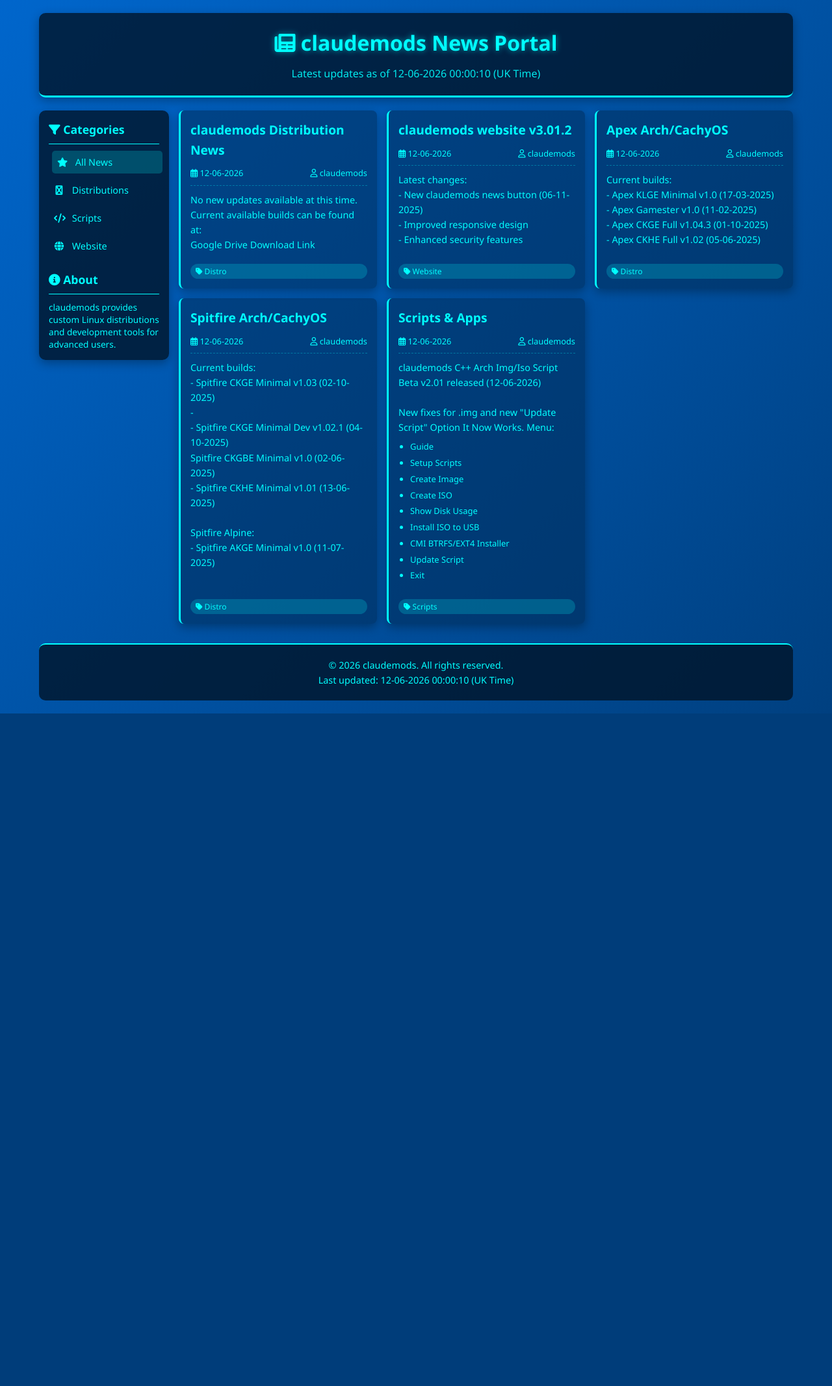
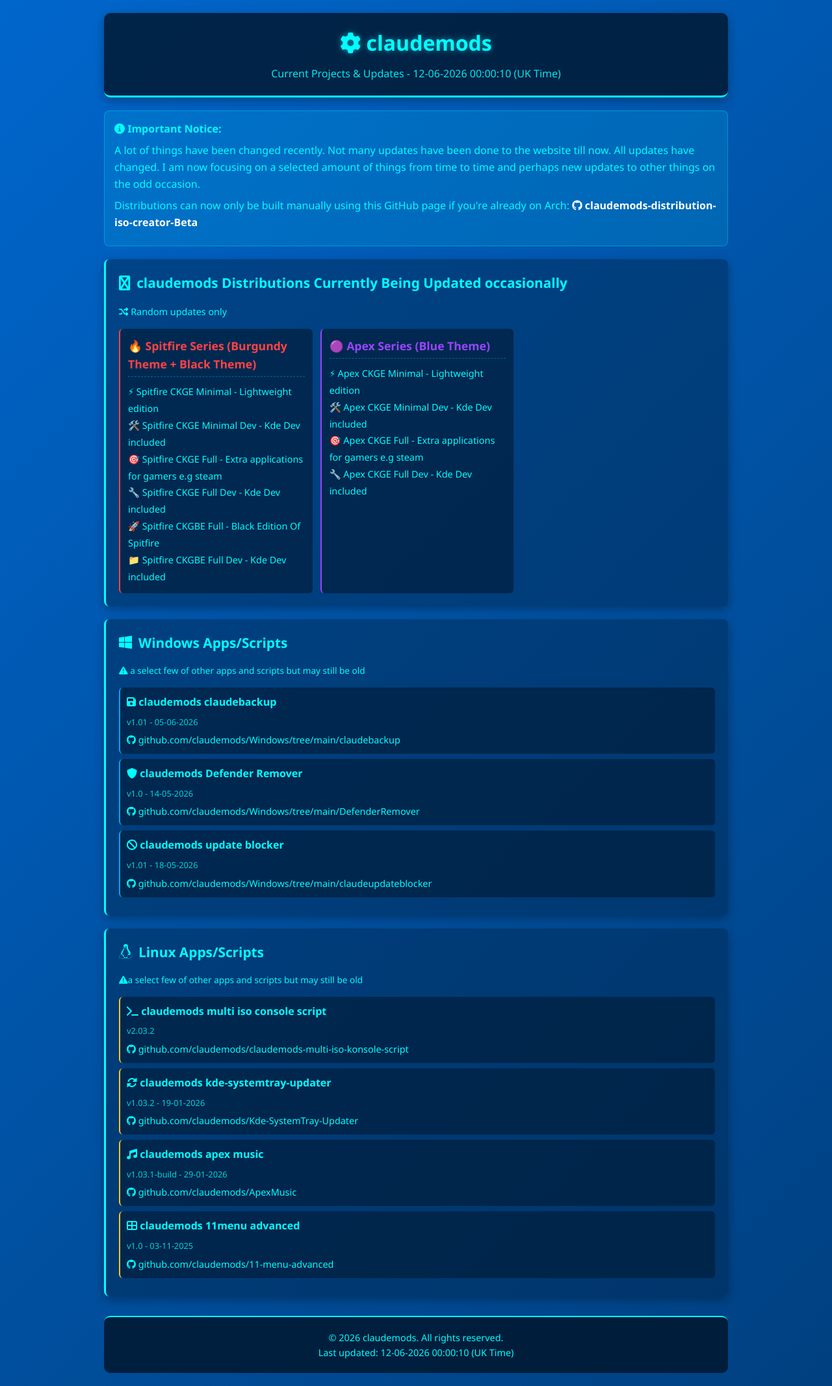
Before and after one commit to claudemods/claudemodsreloaded-website, a PHP site: page /claudemodsnews.php in a window 1280 px wide. Shown: the whole page at 65% size. Before the commit the page ends 1098 px from the top, so only its background shows below. Run offline with PHP 8.4, Linux system fonts and the light colour scheme.

Commit message:
Add files via upload

```diff
--- a/claudemodsnews.php
+++ b/claudemodsnews.php
@@ -1,58 +1,9 @@
 <?php
-# v1.01 26-07-2025
-# ui created its cool
-# img arch iso creator is working now
-# added youtube background audio
+# v1.02 11-06-2026
+# ui updated - simplified to focus on current projects
+# kept youtube background audio
+# removed news categories, now showing current focus and distributions only
 date_default_timezone_set('Europe/London');
-
-$news_items = [
-    [
-        'title' => 'claudemods Distribution News',
-        'content' => 'No new updates available at this time. Current available builds can be found at:
-        <a href="https://drive.google.com/drive/folders/1PsEbYVgRC8RP8SX7nfJle6CM4OjeK9HJ" target="_blank" style="color: #00ffff;">Google Drive Download Link</a>',
-        'date' => date('d-m-Y'),
-        'author' => 'claudemods',
-        'category' => 'distro'
-    ],
-    [
-        'title' => 'claudemods website v3.01.2',
-        'content' => 'Latest changes:
-        - New claudemods news button (06-11-2025)
-        - Improved responsive design
-        - Enhanced security features',
-        'date' => date('d-m-Y'),
-        'author' => 'claudemods',
-        'category' => 'website'
-    ],
-    [
-        'title' => 'Apex Arch/CachyOS',
-        'content' => 'Current builds:
-        - Apex KLGE Minimal v1.0 (17-03-2025)
-        - Apex Gamester v1.0 (11-02-2025)
-        - Apex CKGE Full v1.04.3 (01-10-2025)
-        - Apex CKHE Full v1.02 (05-06-2025)',
-        'date' => date('d-m-Y'),
-        'author' => 'claudemods',
-        'category' => 'distro'
-    ],
-    [
-        'title' => 'Spitfire Arch/CachyOS',
-        'content' => 'Current builds:<br>- Spitfire CKGE Minimal v1.03 (02-10-2025)<br>- <br>- Spitfire CKGE Minimal Dev v1.02.1 (04-10-2025)<br> Spitfire CKGBE Minimal v1.0 (02-06-2025)<br>- Spitfire CKHE Minimal v1.01 (13-06-2025)<br><br>Spitfire Alpine:<br>- Spitfire AKGE Minimal v1.0 (11-07-2025)',
-        'date' => date('d-m-Y'),
-        'author' => 'claudemods',
-        'category' => 'distro'
-    ],
-    [
-        'title' => 'Scripts & Apps',
-        'content' => 'claudemods C++ Arch Img/Iso Script Beta v2.01 released (' . date('d-m-Y') . ')<br><br>New fixes for .img and new "Update Script" Option It Now Works. Menu:<br><ul><li>Guide</li><li>Setup Scripts</li><li>Create Image</li><li>Create ISO</li><li>Show Disk Usage</li><li>Install ISO to USB</li><li>CMI BTRFS/EXT4 Installer</li><li>Update Script</li><li>Exit</li></ul>',
-        'date' => date('d-m-Y'),
-        'author' => 'claudemods',
-        'category' => 'scripts'
-    ]
-];
-
-// Get current category from URL or default to 'all'
-$current_category = isset($_GET['category']) ? $_GET['category'] : 'all';
 ?>
 
 <!DOCTYPE html>
@@ -60,7 +11,7 @@ $current_category = isset($_GET['category']) ? $_GET['category'] : 'all';
 <head>
     <meta charset="UTF-8">
     <meta name="viewport" content="width=device-width, initial-scale=1.0">
-    <title>claudemods News Portal</title>
+    <title>claudemods - Current Projects</title>
     <link rel="stylesheet" href="https://cdnjs.cloudflare.com/ajax/libs/font-awesome/6.0.0/css/all.min.css">
     <style>
         :root {
@@ -72,6 +23,8 @@ $current_category = isset($_GET['category']) ? $_GET['category'] : 'all';
             --card-bg: rgba(0, 40, 80, 0.5);
             --highlight: rgba(0, 255, 255, 0.2);
             --highlight-text: #00ffff;
+            --spitfire-color: #ff4444;
+            --apex-color: #9945FF;
         }
 
         * {
@@ -89,7 +42,7 @@ $current_category = isset($_GET['category']) ? $_GET['category'] : 'all';
         }
 
         .container {
-            max-width: 1200px;
+            max-width: 1000px;
             margin: 0 auto;
             padding: 20px;
             opacity: 0;
@@ -124,112 +77,157 @@ $current_category = isset($_GET['category']) ? $_GET['category'] : 'all';
             opacity: 0.9;
         }
 
-        .layout {
+        .content-section {
+            background: var(--card-bg);
+            border-radius: 8px;
+            padding: 20px;
+            margin-bottom: 20px;
+            box-shadow: 0 5px 15px rgba(0, 0, 0, 0.3);
+            border-left: 3px solid var(--secondary-color);
+            animation: fadeInUp 0.8s ease-out forwards;
+        }
+
+        .content-section:nth-child(2) { animation-delay: 0.3s; }
+        .content-section:nth-child(3) { animation-delay: 0.5s; }
+        .content-section:nth-child(4) { animation-delay: 0.7s; }
+        .content-section:nth-child(5) { animation-delay: 0.9s; }
+
+        .content-section:hover {
+            transform: translateY(-2px);
+            box-shadow: 0 8px 25px rgba(0, 0, 0, 0.4);
+            background: rgba(0, 50, 100, 0.6);
+            transition: all 0.3s ease;
+        }
+
+        .content-section h2 {
+            color: var(--secondary-color);
+            margin-top: 0;
+            margin-bottom: 15px;
+            font-size: 1.3em;
+            display: flex;
+            align-items: center;
+            gap: 10px;
+        }
+
+        .content-section h2 i {
+            font-size: 1.1em;
+        }
+
+        .notice-box {
+            background: rgba(0, 255, 255, 0.1);
+            border: 1px solid rgba(0, 255, 255, 0.3);
+            border-radius: 8px;
+            padding: 15px;
+            margin-bottom: 20px;
+            animation: fadeInUp 0.8s ease-out 0.1s forwards;
+        }
+
+        .notice-box p {
+            margin-bottom: 8px;
+        }
+
+        .notice-box a {
+            color: #ffffff;
+            font-weight: bold;
+        }
+
+        .distro-grid {
             display: grid;
-            grid-template-columns: 200px 1fr;
-            gap: 15px;
+            grid-template-columns: repeat(auto-fill, minmax(280px, 1fr));
+            gap: 12px;
             margin-top: 15px;
         }
 
-        .sidebar {
-            background: var(--dark-bg);
-            border-radius: 10px;
-            padding: 15px;
-            height: fit-content;
-            box-shadow: 0 5px 15px rgba(0, 0, 0, 0.3);
+        .distro-card {
+            background: rgba(0, 30, 60, 0.7);
+            border-radius: 6px;
+            padding: 12px;
+            border-left: 2px solid var(--secondary-color);
+            transition: transform 0.2s ease;
         }
 
-        .sidebar h3 {
-            color: var(--secondary-color);
-            margin-bottom: 10px;
-            padding-bottom: 8px;
-            border-bottom: 1px solid var(--secondary-color);
-            font-size: 1.1em;
+        .distro-card:hover {
+            transform: translateX(5px);
+            background: rgba(0, 50, 100, 0.7);
         }
 
-        .category-list {
-            list-style: none;
+        .distro-card.spitfire {
+            border-left-color: var(--spitfire-color);
         }
 
-        .category-list li {
-            margin-bottom: 8px;
+        .distro-card.apex {
+            border-left-color: var(--apex-color);
         }
 
-        .category-list a {
-            color: var(--accent-color);
-            text-decoration: none;
-            transition: all 0.3s ease;
-            display: block;
-            padding: 6px 8px;
-            border-radius: 5px;
-            font-size: 0.9em;
-        }
-
-        .category-list a:hover, .category-list a.active {
-            background: var(--highlight);
-            color: var(--highlight-text);
-            transform: translateX(5px);
-        }
-
-        .category-list i {
-            margin-right: 8px;
-            width: 16px;
-            text-align: center;
-        }
-
-        .news-grid {
-            display: grid;
-            grid-template-columns: repeat(auto-fill, minmax(300px, 1fr));
-            gap: 15px;
-        }
-
-        .news-item {
-            background: var(--card-bg);
-            border-radius: 8px;
-            padding: 15px;
-            box-shadow: 0 5px 15px rgba(0, 0, 0, 0.3);
-            transition: transform 0.3s ease, box-shadow 0.3s ease;
-            animation: fadeInUp 0.8s ease-out forwards;
-            border-left: 3px solid var(--secondary-color);
-        }
-
-        .news-item:hover {
-            transform: translateY(-5px);
-            box-shadow: 0 8px 25px rgba(0, 0, 0, 0.4);
-            background: rgba(0, 50, 100, 0.6);
-        }
-
-        .news-item h2 {
-            color: var(--secondary-color);
-            margin-top: 0;
+        .series-header {
+            font-weight: bold;
             margin-bottom: 10px;
-            font-size: 1.2em;
-        }
-
-        .news-meta {
-            display: flex;
-            justify-content: space-between;
-            font-size: 0.8em;
-            color: var(--accent-color);
-            margin-bottom: 10px;
-            padding-bottom: 8px;
+            font-size: 1.1em;
+            padding-bottom: 5px;
             border-bottom: 1px dashed rgba(0, 255, 255, 0.3);
         }
 
-        .news-content {
-            white-space: pre-line;
-            margin-bottom: 10px;
-            font-size: 0.9em;
+        .series-header.spitfire {
+            color: var(--spitfire-color);
         }
 
-        .news-content ul, .news-content ol {
-            padding-left: 18px;
-            margin: 8px 0;
-            font-size: 0.9em;
+        .series-header.apex {
+            color: var(--apex-color);
         }
 
-        .news-content li {
+        .app-list {
+            list-style: none;
+            padding: 0;
+        }
+
+        .app-list li {
+            padding: 10px;
+            margin-bottom: 8px;
+            background: rgba(0, 30, 60, 0.7);
+            border-radius: 6px;
+            border-left: 2px solid var(--secondary-color);
+            transition: transform 0.2s ease;
+        }
+
+        .app-list li:hover {
+            transform: translateX(5px);
+            background: rgba(0, 50, 100, 0.7);
+        }
+
+        .app-list li.windows {
+            border-left-color: #00a4ef;
+        }
+
+        .app-list li.linux {
+            border-left-color: #fcc624;
+        }
+
+        .app-list a {
+            color: var(--accent-color);
+            text-decoration: none;
+            font-size: 0.9em;
+            word-break: break-all;
+        }
+
+        .app-list a:hover {
+            color: white;
+            text-decoration: underline;
+        }
+
+        .app-name {
+            font-weight: bold;
+            display: block;
             margin-bottom: 4px;
+        }
+
+        .app-version {
+            font-size: 0.8em;
+            opacity: 0.8;
+        }
+
+        .app-link {
+            display: block;
+            margin-top: 4px;
         }
 
         a {
@@ -243,16 +241,6 @@ $current_category = isset($_GET['category']) ? $_GET['category'] : 'all';
             text-decoration: underline;
         }
 
-        .news-category {
-            display: inline-block;
-            background: rgba(0, 255, 255, 0.2);
-            padding: 2px 8px;
-            border-radius: 20px;
-            font-size: 0.75em;
-            margin-top: 8px;
-            color: var(--accent-color);
-        }
-
         footer {
             text-align: center;
             padding: 20px 0;
@@ -264,25 +252,6 @@ $current_category = isset($_GET['category']) ? $_GET['category'] : 'all';
             font-size: 0.9em;
         }
 
-        /* Adjusted animation delays for the news items */
-        .news-item:nth-child(1) { animation-delay: 0.4s; }
-        .news-item:nth-child(2) { animation-delay: 0.6s; }
-        .news-item:nth-child(3) { animation-delay: 0.8s; }
-        .news-item:nth-child(4) { animation-delay: 1.0s; }
-        .news-item:nth-child(5) { animation-delay: 1.2s; }
-
-        /* Make all news items equal size */
-        .news-item {
-            min-height: 250px;
-            display: flex;
-            flex-direction: column;
-        }
-
-        .news-content {
-            flex-grow: 1;
-        }
-
-        /* Hidden YouTube player */
         #youtube-player {
             position: absolute;
             width: 0;
@@ -291,16 +260,16 @@ $current_category = isset($_GET['category']) ? $_GET['category'] : 'all';
         }
 
         @media (max-width: 768px) {
-            .layout {
+            .distro-grid {
                 grid-template-columns: 1fr;
             }
 
-            .news-grid {
-                grid-template-columns: 1fr;
+            .container {
+                padding: 10px;
             }
 
-            .news-item {
-                min-height: auto;
+            h1 {
+                font-size: 1.5em;
             }
         }
     </style>
@@ -311,52 +280,100 @@ $current_category = isset($_GET['category']) ? $_GET['category'] : 'all';
 
     <div class="container">
         <header>
-            <h1><i class="fas fa-newspaper"></i> claudemods News Portal</h1>
-            <p class="subtitle">Latest updates as of <?= date('d-m-Y H:i:s') ?> (UK Time)</p>
+            <h1><i class="fas fa-cog"></i> claudemods</h1>
+            <p class="subtitle">Current Projects & Updates - <?= date('d-m-Y H:i:s') ?> (UK Time)</p>
         </header>
 
-        <div class="layout">
-            <aside class="sidebar">
-                <h3><i class="fas fa-filter"></i> Categories</h3>
-                <ul class="category-list">
-                    <li><a href="?category=all" class="<?= $current_category === 'all' ? 'active' : '' ?>"><i class="fas fa-star"></i> All News</a></li>
-                    <li><a href="?category=distro" class="<?= $current_category === 'distro' ? 'active' : '' ?>"><i class="fas fa-linux"></i> Distributions</a></li>
-                    <li><a href="?category=scripts" class="<?= $current_category === 'scripts' ? 'active' : '' ?>"><i class="fas fa-code"></i> Scripts</a></li>
-                    <li><a href="?category=website" class="<?= $current_category === 'website' ? 'active' : '' ?>"><i class="fas fa-globe"></i> Website</a></li>
-                </ul>
+        <!-- Notice Section -->
+        <div class="notice-box">
+            <p><i class="fas fa-info-circle"></i> <strong>Important Notice:</strong></p>
+            <p>A lot of things have been changed recently. Not many updates have been done to the website till now. All updates have changed. I am now focusing on a selected amount of things from time to time and perhaps new updates to other things on the odd occasion.</p>
+            <p>Distributions can now only be built manually using this GitHub page if you're already on Arch: <a href="https://github.com/claudemods/claudemods-distribution-iso-creator-Beta" target="_blank"><i class="fab fa-github"></i> claudemods-distribution-iso-creator-Beta</a></p>
+        </div>
 
-                <h3 style="margin-top: 20px;"><i class="fas fa-info-circle"></i> About</h3>
-                <p style="font-size: 0.85em; line-height: 1.4;">
-                    claudemods provides custom Linux distributions and development tools for advanced users.
-                </p>
-            </aside>
+        <!-- Distributions Section -->
+        <div class="content-section">
+            <h2><i class="fas fa-linux"></i> claudemods Distributions Currently Being Updated occasionally</h2>
+            <p style="margin-bottom: 15px; font-size: 0.9em;"><i class="fas fa-random"></i> Random updates only</p>
 
-            <main class="news-main">
-                <div class="news-grid">
-                    <?php foreach($news_items as $item): ?>
-                        <?php if($current_category === 'all' || $current_category === $item['category']): ?>
-                            <article class="news-item">
-                                <h2><?= htmlspecialchars($item['title']) ?></h2>
-                                <div class="news-meta">
-                                    <span><i class="far fa-calendar-alt"></i> <?= htmlspecialchars($item['date']) ?></span>
-                                    <span><i class="far fa-user"></i> <?= htmlspecialchars($item['author']) ?></span>
-                                </div>
-                                <div class="news-content"><?= $item['content'] ?></div>
-                                <div class="news-category">
-                                    <i class="fas fa-tag"></i> <?= ucfirst($item['category']) ?>
-                                </div>
-                            </article>
-                        <?php endif; ?>
-                    <?php endforeach; ?>
+            <div class="distro-grid">
+                <!-- Spitfire Series -->
+                <div class="distro-card spitfire">
+                    <div class="series-header spitfire">🔥 Spitfire Series (Burgundy Theme + Black Theme)</div>
+                    <div style="font-size: 0.9em; line-height: 1.8;">
+                        ⚡ Spitfire CKGE Minimal - Lightweight edition<br>
+                        🛠️ Spitfire CKGE Minimal Dev - Kde Dev included<br>
+                        🎯 Spitfire CKGE Full - Extra applications for gamers e.g steam<br>
+                        🔧 Spitfire CKGE Full Dev - Kde Dev included<br>
+                        🚀 Spitfire CKGBE Full - Black Edition Of Spitfire<br>
+                        📁 Spitfire CKGBE Full Dev - Kde Dev included
+                    </div>
+                </div>
 
-                    <?php if($current_category !== 'all' && !in_array($current_category, array_column($news_items, 'category'))): ?>
-                        <article class="news-item">
-                            <h2>No News Found</h2>
-                            <div class="news-content">There are no news items in this category at the moment.</div>
-                        </article>
-                    <?php endif; ?>
+                <!-- Apex Series -->
+                <div class="distro-card apex">
+                    <div class="series-header apex">🟣 Apex Series (Blue Theme)</div>
+                    <div style="font-size: 0.9em; line-height: 1.8;">
+                        ⚡ Apex CKGE Minimal - Lightweight edition<br>
+                        🛠️ Apex CKGE Minimal Dev - Kde Dev included<br>
+                        🎯 Apex CKGE Full - Extra applications for gamers e.g steam<br>
+                        🔧 Apex CKGE Full Dev - Kde Dev included
+                    </div>
                 </div>
-            </main>
+            </div>
+        </div>
+
+        <!-- Windows Apps/Scripts Section -->
+        <div class="content-section">
+            <h2><i class="fab fa-windows"></i> Windows Apps/Scripts</h2>
+            <p style="font-size: 0.85em; margin-bottom: 15px;"><i class="fas fa-exclamation-triangle"></i> a select few of other apps and scripts but may still be old</p>
+
+            <ul class="app-list">
+                <li class="windows">
+                    <span class="app-name"><i class="fas fa-save"></i> claudemods claudebackup</span>
+                    <span class="app-version">v1.01 - 05-06-2026</span>
+                    <a href="https://github.com/claudemods/Windows/tree/main/claudebackup" target="_blank" class="app-link"><i class="fab fa-github"></i> github.com/claudemods/Windows/tree/main/claudebackup</a>
+                </li>
+                <li class="windows">
+                    <span class="app-name"><i class="fas fa-shield-alt"></i> claudemods Defender Remover</span>
+                    <span class="app-version">v1.0 - 14-05-2026</span>
+                    <a href="https://github.com/claudemods/Windows/tree/main/DefenderRemover" target="_blank" class="app-link"><i class="fab fa-github"></i> github.com/claudemods/Windows/tree/main/DefenderRemover</a>
+                </li>
+                <li class="windows">
+                    <span class="app-name"><i class="fas fa-ban"></i> claudemods update blocker</span>
+                    <span class="app-version">v1.01 - 18-05-2026</span>
+                    <a href="https://github.com/claudemods/Windows/tree/main/claudeupdateblocker" target="_blank" class="app-link"><i class="fab fa-github"></i> github.com/claudemods/Windows/tree/main/claudeupdateblocker</a>
+                </li>
+            </ul>
+        </div>
+
+        <!-- Linux Apps/Scripts Section -->
+        <div class="content-section">
+            <h2><i class="fab fa-linux"></i> Linux Apps/Scripts</h2>
+            <p style="font-size: 0.85em; margin-bottom: 15px;"><i class="fas fa-exclamation-triangle"></i>a select few of other apps and scripts but may still be old</p>
+
+            <ul class="app-list">
+                <li class="linux">
+                    <span class="app-name"><i class="fas fa-terminal"></i> claudemods multi iso console script</span>
+                    <span class="app-version">v2.03.2</span>
+                    <a href="https://github.com/claudemods/claudemods-multi-iso-konsole-script" target="_blank" class="app-link"><i class="fab fa-github"></i> github.com/claudemods/claudemods-multi-iso-konsole-script</a>
+                </li>
+                <li class="linux">
+                    <span class="app-name"><i class="fas fa-sync-alt"></i> claudemods kde-systemtray-updater</span>
+                    <span class="app-version">v1.03.2 - 19-01-2026</span>
+                    <a href="https://github.com/claudemods/Kde-SystemTray-Updater" target="_blank" class="app-link"><i class="fab fa-github"></i> github.com/claudemods/Kde-SystemTray-Updater</a>
+                </li>
+                <li class="linux">
+                    <span class="app-name"><i class="fas fa-music"></i> claudemods apex music</span>
+                    <span class="app-version">v1.03.1-build - 29-01-2026</span>
+                    <a href="https://github.com/claudemods/ApexMusic" target="_blank" class="app-link"><i class="fab fa-github"></i> github.com/claudemods/ApexMusic</a>
+                </li>
+                <li class="linux">
+                    <span class="app-name"><i class="fas fa-th-large"></i> claudemods 11menu advanced</span>
+                    <span class="app-version">v1.0 - 03-11-2025</span>
+                    <a href="https://github.com/claudemods/11-menu-advanced" target="_blank" class="app-link"><i class="fab fa-github"></i> github.com/claudemods/11-menu-advanced</a>
+                </li>
+            </ul>
         </div>
 
         <footer>
@@ -418,8 +435,8 @@ $current_category = isset($_GET['category']) ? $_GET['category'] : 'all';
         }
 
         document.addEventListener('DOMContentLoaded', function() {
-            // Add click effect to news items
-            document.querySelectorAll('.news-item').forEach(item => {
+            // Add click effect to content sections
+            document.querySelectorAll('.content-section').forEach(item => {
                 item.addEventListener('click', function() {
                     this.style.transform = 'scale(0.98)';
                     setTimeout(() => { this.style.transform = '' }, 200);
@@ -428,7 +445,7 @@ $current_category = isset($_GET['category']) ? $_GET['category'] : 'all';
 
             // Animate elements as they come into view
             const animateOnScroll = () => {
-                const elements = document.querySelectorAll('.news-item');
+                const elements = document.querySelectorAll('.content-section, .distro-card, .app-list li');
                 elements.forEach(el => {
                     const rect = el.getBoundingClientRect();
                     if (rect.top < window.innerHeight - 100) {
```
Also changed, not shown: index.php (+7 -7 lines).
